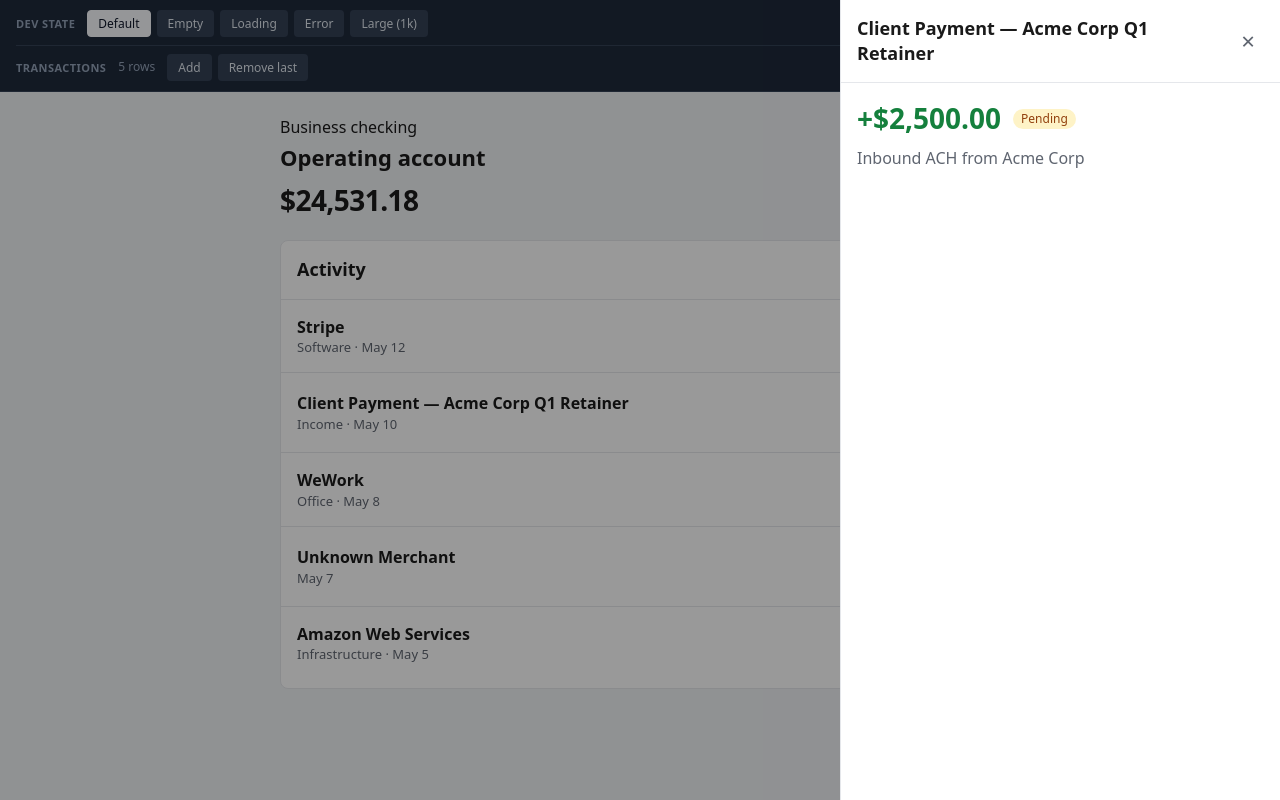
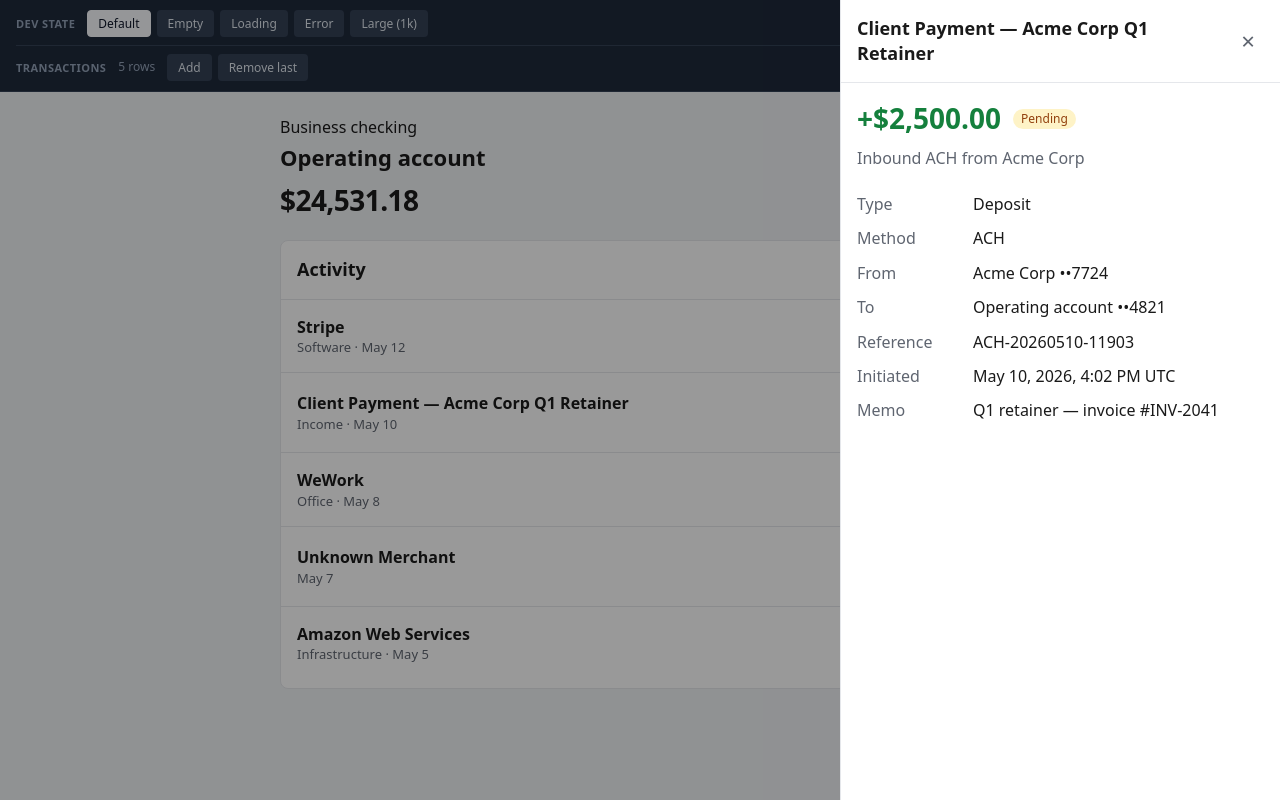
Before and after one commit to v3nk3y/design-eng-activity-feed, a React (Vite) app: page / in a window 1280 px wide. Both pictures are taken after a click on the button 640 px from the left and 412 px from the top of the page. Built offline with nearby package versions, Linux system fonts and the light colour scheme.

Commit message:
feat: show payment details in the panel

```diff
--- a/src/components/TransactionDetail/TransactionDetail.css
+++ b/src/components/TransactionDetail/TransactionDetail.css
@@ -90,3 +90,23 @@
   margin: 8px 0 0;
   color: var(--muted);
 }
+
+.detail-panel__facts {
+  display: grid;
+  grid-template-columns: 100px 1fr;
+  gap: 12px 16px;
+  margin: 24px 0 0;
+}
+
+.detail-panel__facts dt {
+  color: var(--muted);
+}
+
+.detail-panel__facts dd {
+  margin: 0;
+  overflow-wrap: anywhere;
+}
+
+.detail-panel__type {
+  text-transform: capitalize;
+}
--- a/src/components/TransactionDetail/TransactionDetail.tsx
+++ b/src/components/TransactionDetail/TransactionDetail.tsx
@@ -2,7 +2,13 @@ import * as Dialog from '@radix-ui/react-dialog'
 import './TransactionDetail.css'
 import type { Transaction } from '../../types/transaction'
 import { StatusBadge } from '../StatusBadge/StatusBadge'
-import { amountTone, formatAmount } from '../../utils/transactions'
+import {
+  amountTone,
+  formatAmount,
+  formatPaymentMethod,
+  formatTimestamp,
+  maskAccount,
+} from '../../utils/transactions'
 
 type TransactionDetailProps = {
   transaction: Transaction | undefined
@@ -40,6 +46,40 @@ export function TransactionDetail({ transaction, onClose }: TransactionDetailPro
                 <Dialog.Description className='detail-panel__description'>
                   {transaction.description}
                 </Dialog.Description>
+
+                <dl className='detail-panel__facts'>
+                  <dt>Type</dt>
+                  <dd className='detail-panel__type'>{transaction.type}</dd>
+
+                  <dt>Method</dt>
+                  <dd>{formatPaymentMethod(transaction.paymentMethod)}</dd>
+
+                  <dt>From</dt>
+                  <dd>{maskAccount(transaction.sourceAccount)}</dd>
+
+                  <dt>To</dt>
+                  <dd>{maskAccount(transaction.destinationAccount)}</dd>
+
+                  <dt>Reference</dt>
+                  <dd>{transaction.referenceNumber}</dd>
+
+                  <dt>Initiated</dt>
+                  <dd>{formatTimestamp(transaction.initiatedAt)}</dd>
+
+                  {transaction.postedAt && (
+                    <>
+                      <dt>Posted</dt>
+                      <dd>{formatTimestamp(transaction.postedAt)}</dd>
+                    </>
+                  )}
+
+                  {transaction.memo && (
+                    <>
+                      <dt>Memo</dt>
+                      <dd>{transaction.memo}</dd>
+                    </>
+                  )}
+                </dl>
               </div>
             </>
           )}
--- a/src/utils/transactions.ts
+++ b/src/utils/transactions.ts
@@ -1,4 +1,9 @@
-import type { Transaction, TransactionSummary } from '../types/transaction'
+import type {
+  PaymentMethod,
+  Transaction,
+  TransactionAccount,
+  TransactionSummary,
+} from '../types/transaction'
 
 const currency = new Intl.NumberFormat('en-US', {
   style: 'currency',
@@ -15,6 +20,24 @@ export function amountTone(transaction: TransactionSummary) {
   if (transaction.status === 'failed') return 'failed'
   if (transaction.amount > 0) return 'credit'
   return 'debit'
+}
+
+const paymentMethodLabels: Record<PaymentMethod, string> = {
+  ach: 'ACH',
+  wire: 'Wire',
+  card: 'Card',
+  internal_transfer: 'Internal transfer',
+  check: 'Check',
+}
+
+export function formatPaymentMethod(method: PaymentMethod) {
+  return paymentMethodLabels[method]
+}
+
+/** The fixture plants '----' as a last four. Masking that would dress a placeholder up as an account number. */
+export function maskAccount(account: TransactionAccount) {
+  if (!/^\d{4}$/.test(account.lastFour)) return account.name
+  return `${account.name} \u2022\u2022${account.lastFour}`
 }
 
 /** Date-only ISO strings are read as UTC by new Date(), a day early here. Build those locally. */
@@ -46,6 +69,21 @@ export function serializeFeedDate(value: string) {
   return `${date.getFullYear()}-${month}-${day}`
 }
 
+const timestamp = new Intl.DateTimeFormat('en-US', {
+  month: 'short',
+  day: 'numeric',
+  year: 'numeric',
+  hour: 'numeric',
+  minute: '2-digit',
+  timeZoneName: 'short',
+})
+
+/** Names the zone, so it's visible that these render in the viewer's timezone rather than the account's. */
+export function formatTimestamp(value: string) {
+  const date = new Date(value)
+  return Number.isNaN(date.getTime()) ? value : timestamp.format(date)
+}
+
 /** Sorts on initiatedAt, an ISO instant on every row, rather than the two-format date field. */
 export function sortNewestFirst(transactions: Transaction[]) {
   return [...transactions].sort((a, b) => Date.parse(b.initiatedAt) - Date.parse(a.initiatedAt))
```
